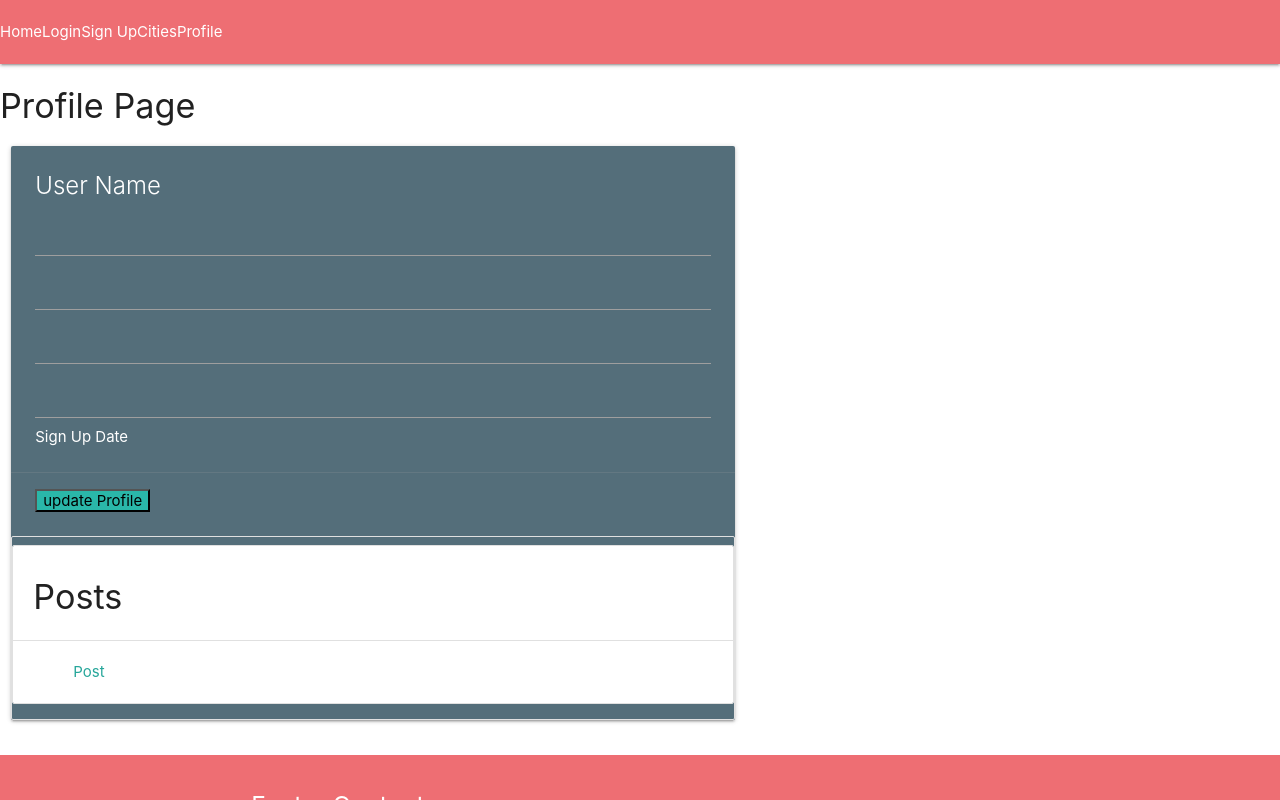
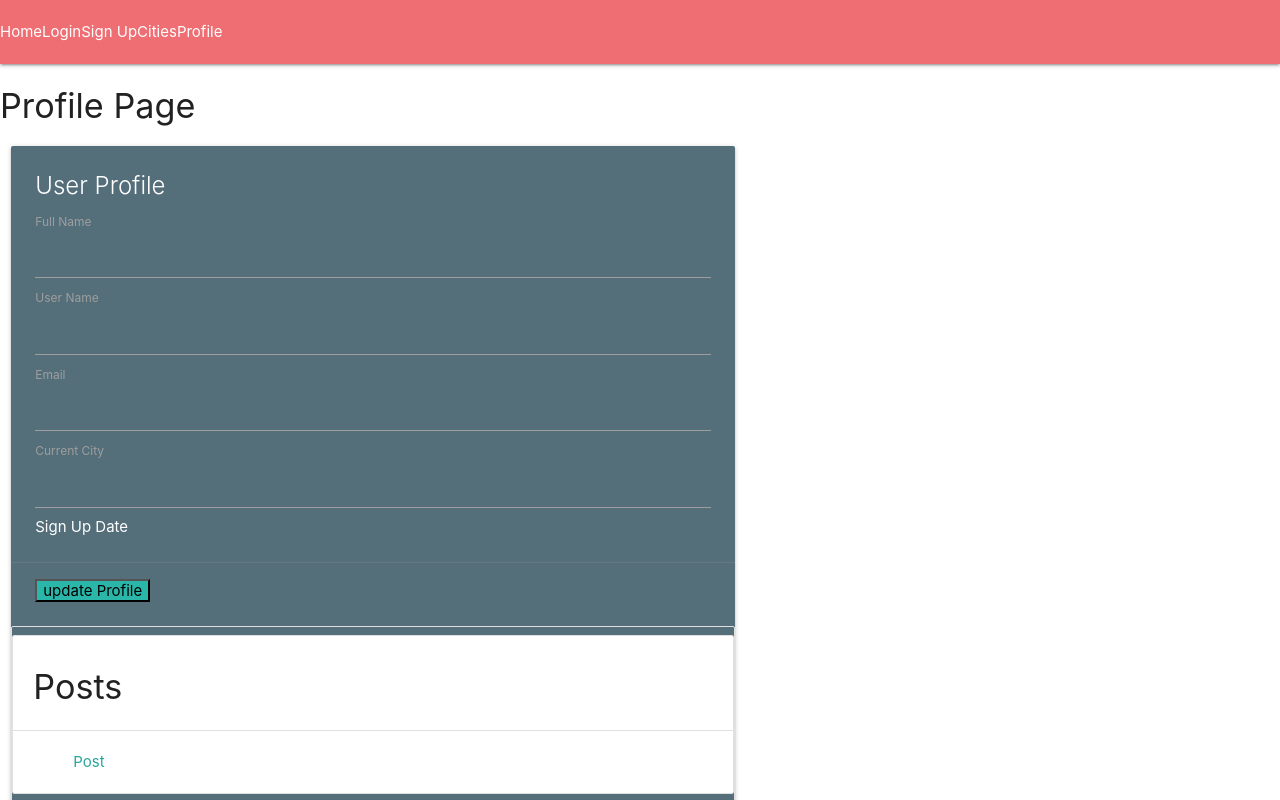
Before and after one commit to travisformayor/wayfarer-gui-ga, a React (Create React App) app: page /profile in a window 1280 px wide. Both pictures are taken after a click on the button "Edit Profile". Shown: the top 800 px of the page. Built offline with nearby package versions, Linux system fonts and the light colour scheme; no server answers.

Commit message:
updated profile page to work on toggle to update user profiles

```diff
--- a/src/components/Profile/Profile.js
+++ b/src/components/Profile/Profile.js
@@ -65,29 +65,33 @@ class Profile extends Component {
           <div className="col s12 m7">
             <div className="card blue-grey darken-1">
               <div className="card-content white-text">
-                <span className="card-title">User Name</span>
+                <span className="card-title">User Profile</span>
 
                 {this.state.editMode ? (
                   <>
+                    <label htmlFor="currentName">Full Name</label>
                     <input
                       onChange={ this.onInputChange }
                       type="text" id="currentName" name="currentName"
                       value={this.state.currentName}
                     />
+                    <label htmlFor="currentUserName">User Name</label>
                     <input
                       onChange={ this.onInputChange }
-                      type="text" id="currentUserName" name="currentUserName"
-                      value={this.state.currentName}
+                      type="text" id="currentUsername" name="currentUsername"
+                      value={this.state.currentUsername}
                     />
+                    <label htmlFor="currentEmail">Email</label>
                     <input
                       onChange={ this.onInputChange }
                       type="text" id="currentEmail" name="currentEmail"
-                      value={this.state.currentName}
+                      value={this.state.currentEmail}
                     />
+                    <label htmlFor="currentCity">Current City</label>
                     <input
                       onChange={ this.onInputChange }
                       type="text" id="currentCity" name="currentCity"
-                      value={this.state.currentName}
+                      value={this.state.currentCity}
                     />
                     <p>Sign Up Date {this.state.signupDate}</p>
                   </>
```
